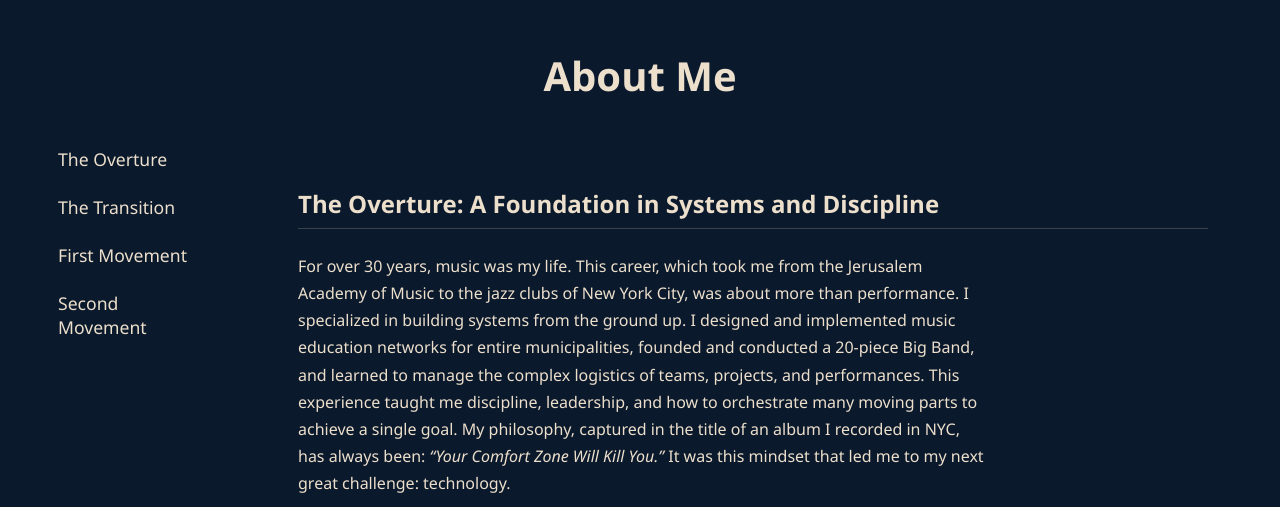
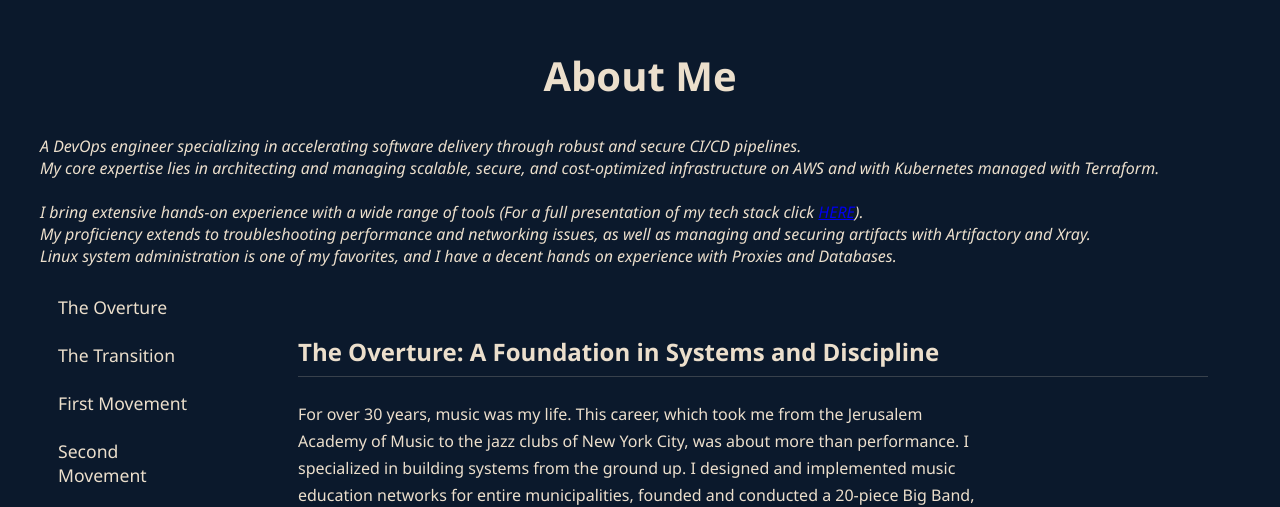
Before and after one commit to liormilliger/mywebsite-app, a Flask app: page /about-me in a window 1280 px wide. Shown: the part 73-580 px from the top of the page. Run offline with Flask 3, Linux system fonts and the light colour scheme.

```diff
--- a/app/templates/about.html
+++ b/app/templates/about.html
@@ -5,6 +5,15 @@
 {% block content %}
 <div class="page-content">
     <h1>About Me</h1>
+
+    <p><em>
+        A DevOps engineer specializing in accelerating software delivery through robust and secure CI/CD pipelines.<br>
+        My core expertise lies in architecting and managing scalable, secure, and cost-optimized infrastructure on AWS and with Kubernetes managed with Terraform.
+        <br><br>
+        I bring extensive hands-on experience with a wide range of tools (For a full presentation of my tech stack click <a href="{{ url_for('tech') }}">HERE</a>).<br>
+        My proficiency extends to troubleshooting performance and networking issues, as well as managing and securing artifacts with Artifactory and Xray.<br>
+        Linux system administration is one of my favorites, and I have a decent hands on experience with Proxies and Databases.
+    </em></p>
 
     <div class="about-me-container">
         <aside class="about-me-menu">
--- a/app/templates/base.html
+++ b/app/templates/base.html
@@ -4,7 +4,7 @@
     <meta charset="UTF-8">
     <meta name="viewport" content="width=device-width, initial-scale=1.0">
     <title>{% block title %}Lior Milliger - Portfolio{% endblock %}</title>
-    <link rel="icon" href="{{ url_for('static', filename='files/favicon1.png') }}">
+    <link rel="icon" href="{{ url_for('static', filename='files/faviclogos/icon-original.png') }}">
     <link rel="stylesheet" href="{{ url_for('static', filename='css/style.css') }}">
     <link rel="stylesheet" href="https://cdnjs.cloudflare.com/ajax/libs/font-awesome/6.5.2/css/all.min.css" integrity="sha512-SnH5WK+bZxgPHs44uWIX+LLJAJ9/2PkPKZ5QiAj6Ta86w+fsb2TkcmfRyVX3pBnMFcV7oQPJkl9QevSCWr3W6A==" crossorigin="anonymous" referrerpolicy="no-referrer" />
 </head>
```
Also changed, not shown: app/static/files/icon-original.png (added), logos/icon-mask.png (added), logos/icon-original.png (added), logos/icon-transparent.png (added), logos/icon.png (added), logos/logo-horizontal-bw.png (added), logos/logo-horizontal-transparent-bw.png (added), logos/logo-horizontal-transparent.png (added), logos/logo-horizontal.png (added), logos/logo-square-bw.png (added), logos/logo-square-transparent-bw.png (added), logos/logo-square-transparent.png (added), logos/logo-square.png (added), 1 other file.
